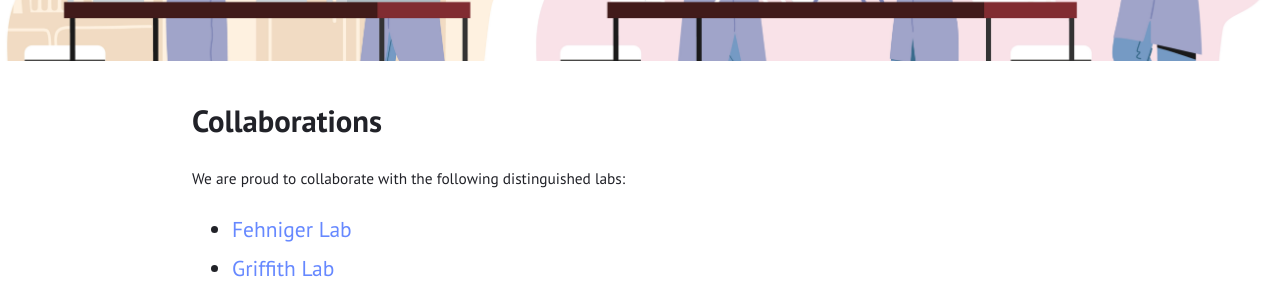
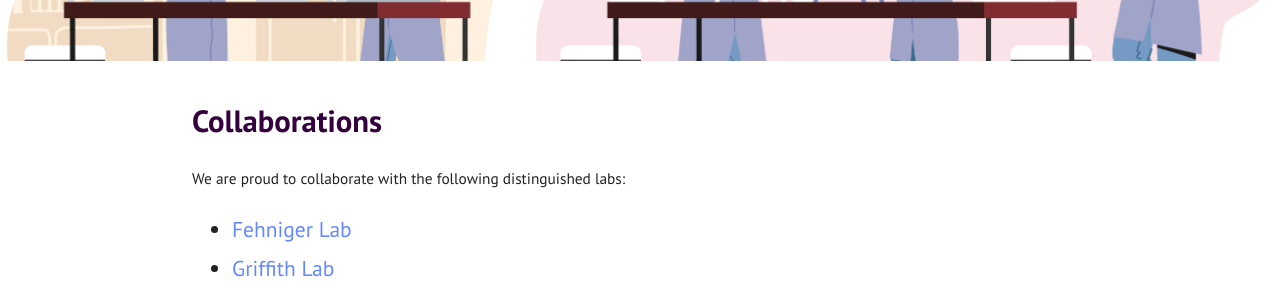
Before and after one commit to Foltz-Lab/Foltz-Lab.github.io, a Jekyll site: the page built from col.html, in a window 1280 px wide. Shown: the part 272-570 px from the top of the page. Built offline with Jekyll 4.4.1, drawn with Linux system fonts in a browser that asks for light colours.

Commit message:
Update col.html

```diff
--- a/col.html
+++ b/col.html
@@ -10,7 +10,7 @@ title: "Collaborations"
 </div>
 
 <div style="width: 70%; max-width: 1200px; margin: 0 auto;">
-<h1>Collaborations</h1>
+<h1 style="color: #34003e;" >Collaborations</h1>
 <p>We are proud to collaborate with the following distinguished labs:</p>
 
 <ul style="font-size: 1.4em;">
```
